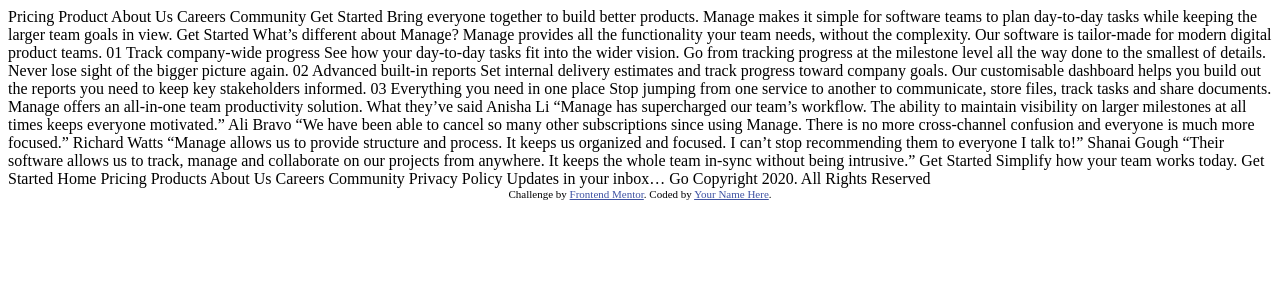
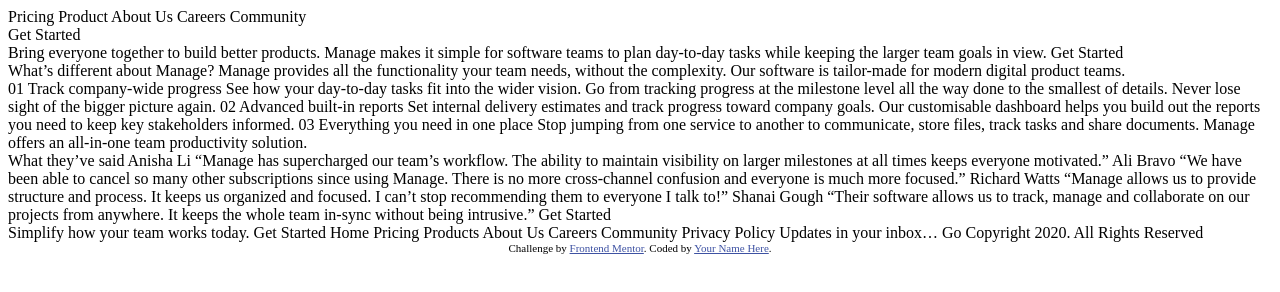
Before and after one commit to AcDant/Manaje-landing-page, a website: page index.html in a window 1280 px wide. Drawn offline with Linux system fonts and the light colour scheme.

Commit message:
index estratificado

```diff
--- a/index.html
+++ b/index.html
@@ -1,101 +1,85 @@
 <!DOCTYPE html>
 <html lang="en">
   <head>
-  <meta charset="UTF-8">
-  <meta name="viewport" content="width=device-width, initial-scale=1.0"> <!-- displays site properly based on user's device -->
+    <meta charset="UTF-8" />
+    <meta name="viewport" content="width=device-width, initial-scale=1.0" />
+    <!-- displays site properly based on user's device -->
 
-  <link rel="icon" type="image/png" sizes="32x32" href="./images/favicon-32x32.png">
+    <link
+      rel="icon"
+      type="image/png"
+      sizes="32x32"
+      href="./images/favicon-32x32.png"
+    />
 
     <title>Frontend Mentor | Manage landing page</title>
 
     <!-- Feel free to remove these styles or customise in your own stylesheet 👍 -->
     <style>
-    .attribution { font-size: 11px; text-align: center; }
-    .attribution a { color: hsl(228, 45%, 44%); }
+      .attribution {
+        font-size: 11px;
+        text-align: center;
+      }
+      .attribution a {
+        color: hsl(228, 45%, 44%);
+      }
     </style>
   </head>
   <body>
-
-  Pricing
-  Product
-  About Us
-  Careers
-  Community
+    <header>
+      <div class="logo"></div>
+      <nav>Pricing Product About Us Careers Community</nav>
 
       Get Started
+    </header>
 
-  Bring everyone together to build better products.
+    <main>
+      <section class="lema">
+        Bring everyone together to build better products. Manage makes it simple
+        for software teams to plan day-to-day tasks while keeping the larger
+        team goals in view. Get Started
+      </section>
 
-  Manage makes it simple for software teams to plan day-to-day
-  tasks while keeping the larger team goals in view.
+      <section class="diferencia">
+        What’s different about Manage? Manage provides all the functionality
+        your team needs, without the complexity. Our software is tailor-made for
+        modern digital product teams.
+      </section>
 
-  Get Started
+      <section class="datos">
+        01 Track company-wide progress See how your day-to-day tasks fit into
+        the wider vision. Go from tracking progress at the milestone level all
+        the way done to the smallest of details. Never lose sight of the bigger
+        picture again. 02 Advanced built-in reports Set internal delivery
+        estimates and track progress toward company goals. Our customisable
+        dashboard helps you build out the reports you need to keep key
+        stakeholders informed. 03 Everything you need in one place Stop jumping
+        from one service to another to communicate, store files, track tasks and
+        share documents. Manage offers an all-in-one team productivity solution.
+      </section>
 
-  What’s different about Manage?
-
-  Manage provides all the functionality your team needs, without
-  the complexity. Our software is tailor-made for modern digital
-  product teams.
-
-  01
-  Track company-wide progress
-  See how your day-to-day tasks fit into the wider vision. Go from
-  tracking progress at the milestone level all the way done to the
-  smallest of details. Never lose sight of the bigger picture again.
-
-  02
-  Advanced built-in reports
-  Set internal delivery estimates and track progress toward company
-  goals. Our customisable dashboard helps you build out the reports
-  you need to keep key stakeholders informed.
-
-  03
-  Everything you need in one place
-  Stop jumping from one service to another to communicate, store files,
-  track tasks and share documents. Manage offers an all-in-one team
-  productivity solution.
-
-  What they’ve said
-
-  Anisha Li
-  “Manage has supercharged our team’s workflow. The ability to maintain
-  visibility on larger milestones at all times keeps everyone motivated.”
-
-  Ali Bravo
-  “We have been able to cancel so many other subscriptions since using
-  Manage. There is no more cross-channel confusion and everyone is much
-  more focused.”
-
-  Richard Watts
-  “Manage allows us to provide structure and process. It keeps us organized
-  and focused. I can’t stop recommending them to everyone I talk to!”
-
-  Shanai Gough
-  “Their software allows us to track, manage and collaborate on our projects
-  from anywhere. It keeps the whole team in-sync without being intrusive.”
-
-  Get Started
-
-  Simplify how your team works today.
-  Get Started
-
-  Home
-  Pricing
-  Products
-  About Us
-  Careers
-  Community
-  Privacy Policy
-
-  Updates in your inbox…
-  Go
-
-  Copyright 2020. All Rights Reserved
-
+      <section class="testimonios">
+        What they’ve said Anisha Li “Manage has supercharged our team’s
+        workflow. The ability to maintain visibility on larger milestones at all
+        times keeps everyone motivated.” Ali Bravo “We have been able to cancel
+        so many other subscriptions since using Manage. There is no more
+        cross-channel confusion and everyone is much more focused.” Richard
+        Watts “Manage allows us to provide structure and process. It keeps us
+        organized and focused. I can’t stop recommending them to everyone I talk
+        to!” Shanai Gough “Their software allows us to track, manage and
+        collaborate on our projects from anywhere. It keeps the whole team
+        in-sync without being intrusive.” Get Started
+      </section>
+    </main>
+    Simplify how your team works today. Get Started Home Pricing Products About
+    Us Careers Community Privacy Policy Updates in your inbox… Go Copyright
+    2020. All Rights Reserved
 
     <div class="attribution">
-    Challenge by <a href="https://www.frontendmentor.io?ref=challenge" target="_blank">Frontend Mentor</a>.
-    Coded by <a href="#">Your Name Here</a>.
+      Challenge by
+      <a href="https://www.frontendmentor.io?ref=challenge" target="_blank"
+        >Frontend Mentor</a
+      >. Coded by <a href="#">Your Name Here</a>.
     </div>
   </body>
 </html>
```
Lines whose indentation alone changed are shown as unchanged.
